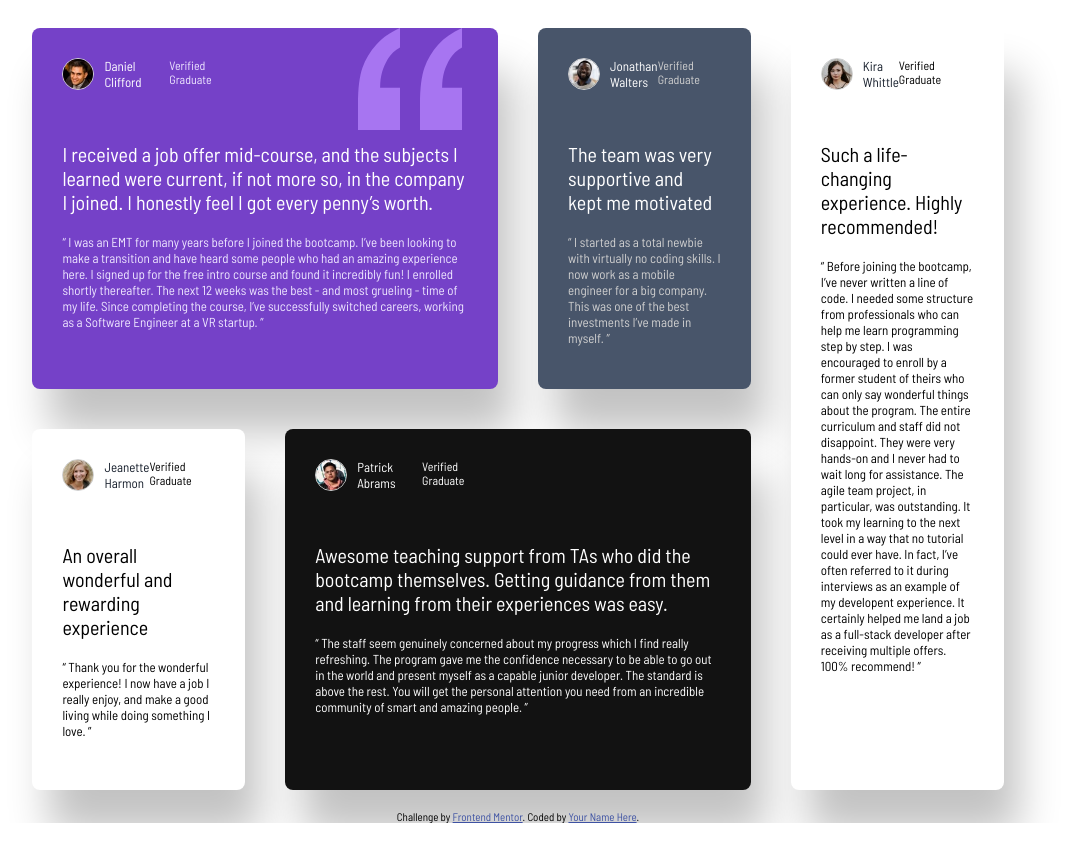
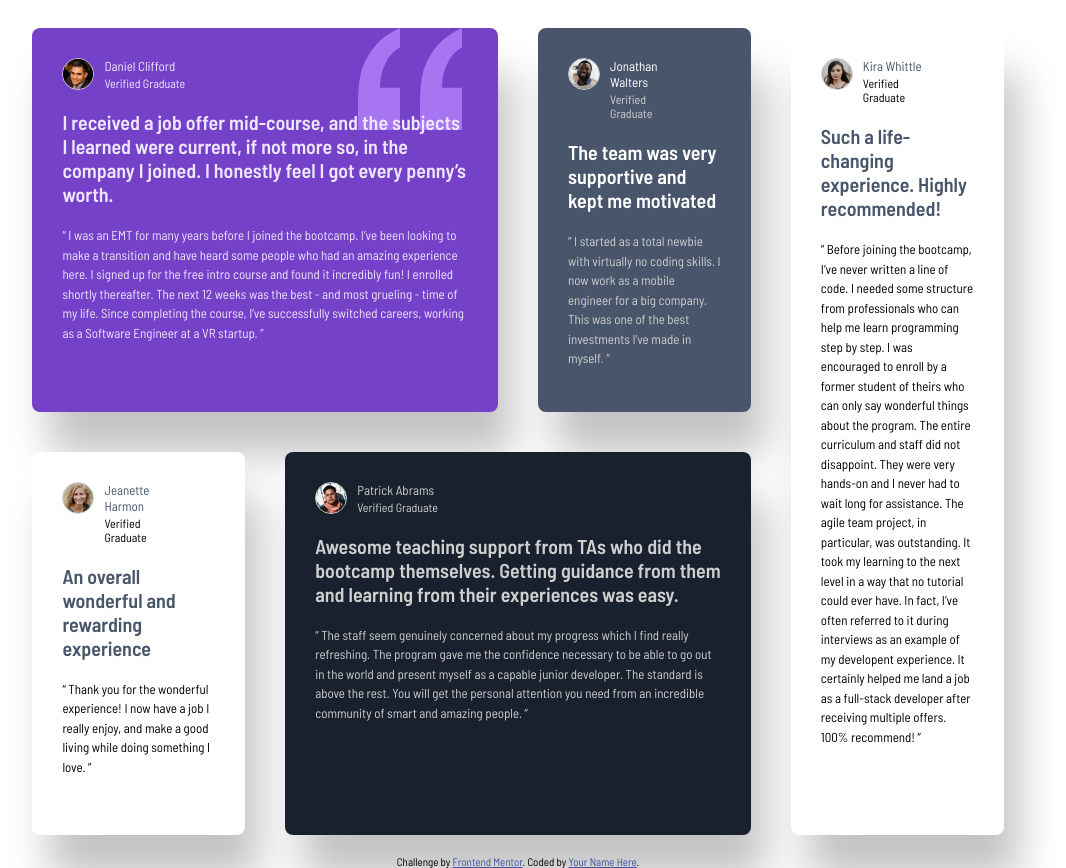
Before and after one commit to hmillersarah/frontend-mentor-projects, a plain HTML site: page testimonials-grid-section-main/index.html in a window 1280 px wide. Shown: the whole page, without its empty margins (122-1188 px from the left). Before the commit the page ends 823 px from the top, so only its background shows below. Drawn offline with Linux system fonts and the light colour scheme.

Commit message:
styling updates

```diff
--- a/testimonials-grid-section-main/index.html
+++ b/testimonials-grid-section-main/index.html
@@ -6,7 +6,7 @@
 
   <link rel="icon" type="image/png" sizes="32x32" href="./images/favicon-32x32.png">
   <link rel="stylesheet" href="./sass/styles.css">
-  <link href='https://fonts.googleapis.com/css?family=Barlow Semi Condensed' rel='stylesheet'>
+  <!-- <link href='https://fonts.googleapis.com/css?family=Barlow Semi Condensed' rel='stylesheet'> -->
 
   <title>Frontend Mentor | Testimonials Grid</title>
 </head>
--- a/testimonials-grid-section-main/sass/styles.scss
+++ b/testimonials-grid-section-main/sass/styles.scss
@@ -19,8 +19,16 @@ $attribution-size: 1.1em;
 
 // TO DO
 // - Font weight
-// - Shadow
-// - Desktop layout
+
+@font-face{
+    font-family: 'Barlow Semi Condensed';
+    src: url('../fonts/BarlowSemiCondensed-Regular.ttf') format('truetype');
+}
+
+@font-face{
+    font-family: 'Barlow Semi Condensed Bold';
+    src: url('../fonts/BarlowSemiCondensed-SemiBold.ttf') format('truetype');
+}
 
 html {
     font-size: 62.5%;
@@ -44,11 +52,13 @@ h2 {
 
 h3 {
     font-size: $h3-size;
-    font-weight: 500;
+    font-family: 'Barlow Semi Condensed Bold';
+    font-weight: normal;
 }
 
 p {
     font-size: $p-size;
+    line-height: 1.5;
 }
 
 div img {
@@ -60,6 +70,10 @@ div img {
 
 body {
     font-family: 'Barlow Semi Condensed';
+    display: flex;
+    flex-flow: column nowrap;
+    justify-content: center;
+    align-items: center;
 }
 
 main {
@@ -85,13 +99,15 @@ section div:first-child {
     gap: 1em;
 }
 
+section div div {
+    display: flex;
+    flex-flow: column nowrap;
+    gap: 0.2em;
+}
+
 section:nth-child(1) {
     background-color: $purple-dark;
-    color: $white;
-
-    h2, p {
-        color: $purple-light;
-    }
+    color: $purple-light;
 }
 
 section:nth-child(2) {
@@ -106,22 +122,22 @@ section:nth-child(2) {
 section:nth-child(3) {
     background-color: $white;
 
-    h1 {
-        color: $dark-blue;
+    h1, h3 {
+        color: $dark-gray;
     }
 }
 
 section:nth-child(4) {
-    background-color: $black;
-    color: $white;
+    background-color: $dark-blue;
+    color: $light-gray-02;
 
 }
 
 section:nth-child(5) {
     background-color: $white;
 
-    h1 {
-        color: $dark-blue;
+    h1, h3 {
+        color: $dark-gray;
     }
 }
 
```
Also changed, not shown: testimonials-grid-section-main/fonts/BarlowSemiCondensed-Regular.ttf (added), testimonials-grid-section-main/fonts/BarlowSemiCondensed-SemiBold.ttf (added), testimonials-grid-section-main/sass/styles.css, 1 other file.
